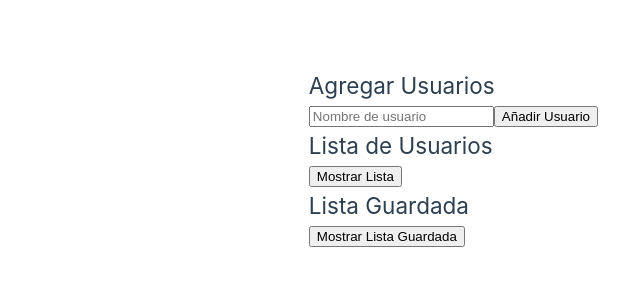
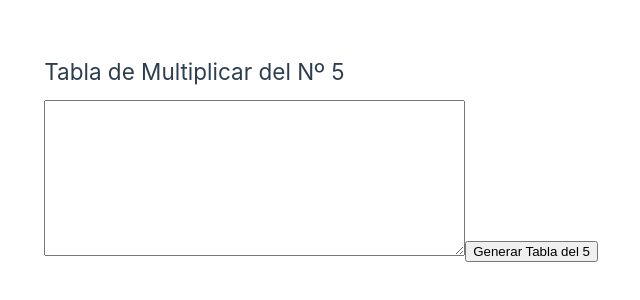
Before and after one commit to NEBULA1978/VUE3DOCUMTACION, a Vue app: page / in a window 1280 px wide. Shown: the part 242-542 px from the top of the page, without its empty margins (42-682 px from the left). Built offline with nearby package versions, Linux system fonts and the light colour scheme.

Commit message:
Ejemplo tabla multiplicar del 5 al pulsar el boton mostramos

```diff
--- a/src/App.vue
+++ b/src/App.vue
@@ -1,33 +1,8 @@
 <template>
   <div>
-    <!-- Sección para agregar usuarios -->
-    <h2>Agregar Usuarios</h2>
-    <form @submit.prevent="agregarUsuario">
-      <input v-model="nuevoUsuario" placeholder="Nombre de usuario">
-      <button>Añadir Usuario</button>
-    </form>
-
-    <!-- Sección para mostrar/ocultar la lista de usuarios -->
-    <h2>Lista de Usuarios</h2>
-    <button @click="toggleLista">{{ mostrarLista ? 'Ocultar' : 'Mostrar' }} Lista</button>
-
-    <!-- Lista de usuarios con botones para borrar y guardar -->
-    <ul v-if="mostrarLista">
-      <li v-for="(usuario, index) in usuarios" :key="index">
-        {{ usuario }}
-        <button @click="borrarUsuario(index)">Borrar</button>
-        <button @click="guardarUsuario(index)">Guardar</button>
-      </li>
-    </ul>
-
-    <!-- Sección para mostrar/ocultar la lista de usuarios guardados -->
-    <h2>Lista Guardada</h2>
-    <button @click="toggleListaGuardada">{{ mostrarListaGuardada ? 'Ocultar' : 'Mostrar' }} Lista Guardada</button>
-
-    <!-- Lista de usuarios guardados -->
-    <ul v-if="mostrarListaGuardada">
-      <li v-for="(usuario, index) in usuariosGuardados" :key="index">{{ usuario }}</li>
-    </ul>
+    <h2>Tabla de Multiplicar del Nº 5</h2>
+    <textarea v-model="tablaResultado" rows="10" cols="50" readonly></textarea>
+    <button @click="generarTabla">Generar Tabla del 5</button>
   </div>
 </template>
 
@@ -35,38 +10,28 @@
 export default {
   data() {
     return {
-      nuevoUsuario: '',
-      usuarios: ['Usuario 1', 'Usuario 2', 'Usuario 3'],
-      usuariosGuardados: [],
-      mostrarLista: false,
-      mostrarListaGuardada: false
+      tablaResultado: ''
     };
   },
   methods: {
-    // Agregar un nuevo usuario a la lista
-    agregarUsuario() {
-      if (this.nuevoUsuario.trim() !== '') {
-        this.usuarios.push(this.nuevoUsuario);
-        this.nuevoUsuario = ''; // Limpiamos el campo de entrada
+    generarTabla() {
+      const numero = 5; // Puedes cambiar este número según tu necesidad
+      let resultado = `# Tabla del ${numero} #\n`;
+
+      for (let i = 0; i <= 10; i++) {
+        let multiplicacion = i * numero;
+        resultado += `${i} x ${numero} = ${multiplicacion}\n`;
       }
-    },
-    // Borrar un usuario de la lista
-    borrarUsuario(index) {
-      this.usuarios.splice(index, 1);
-    },
-    // Guardar un usuario en la lista de usuarios guardados
-    guardarUsuario(index) {
-      const usuario = this.usuarios[index];
-      this.usuariosGuardados.push(usuario);
-    },
-    // Alternar la visibilidad de la lista de usuarios
-    toggleLista() {
-      this.mostrarLista = !this.mostrarLista;
-    },
-    // Alternar la visibilidad de la lista de usuarios guardados
-    toggleListaGuardada() {
-      this.mostrarListaGuardada = !this.mostrarListaGuardada;
+
+      this.tablaResultado = resultado;
     }
   }
 };
 </script>
+
+<style>
+/* Estilos opcionales para textarea */
+textarea {
+  margin-top: 10px;
+}
+</style>
```
Also changed, not shown: src/App4.vue (added, +72 -0 lines).
